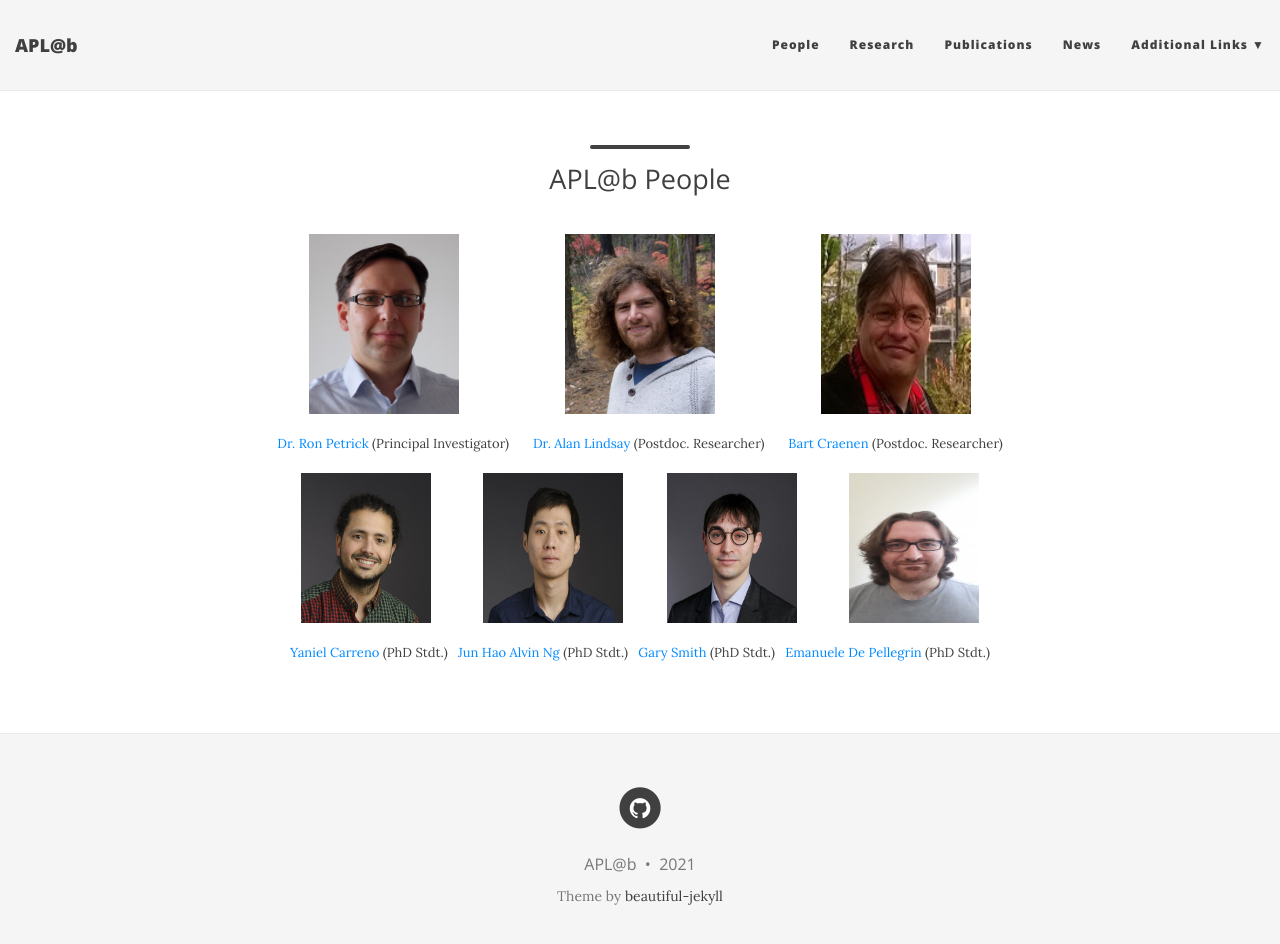
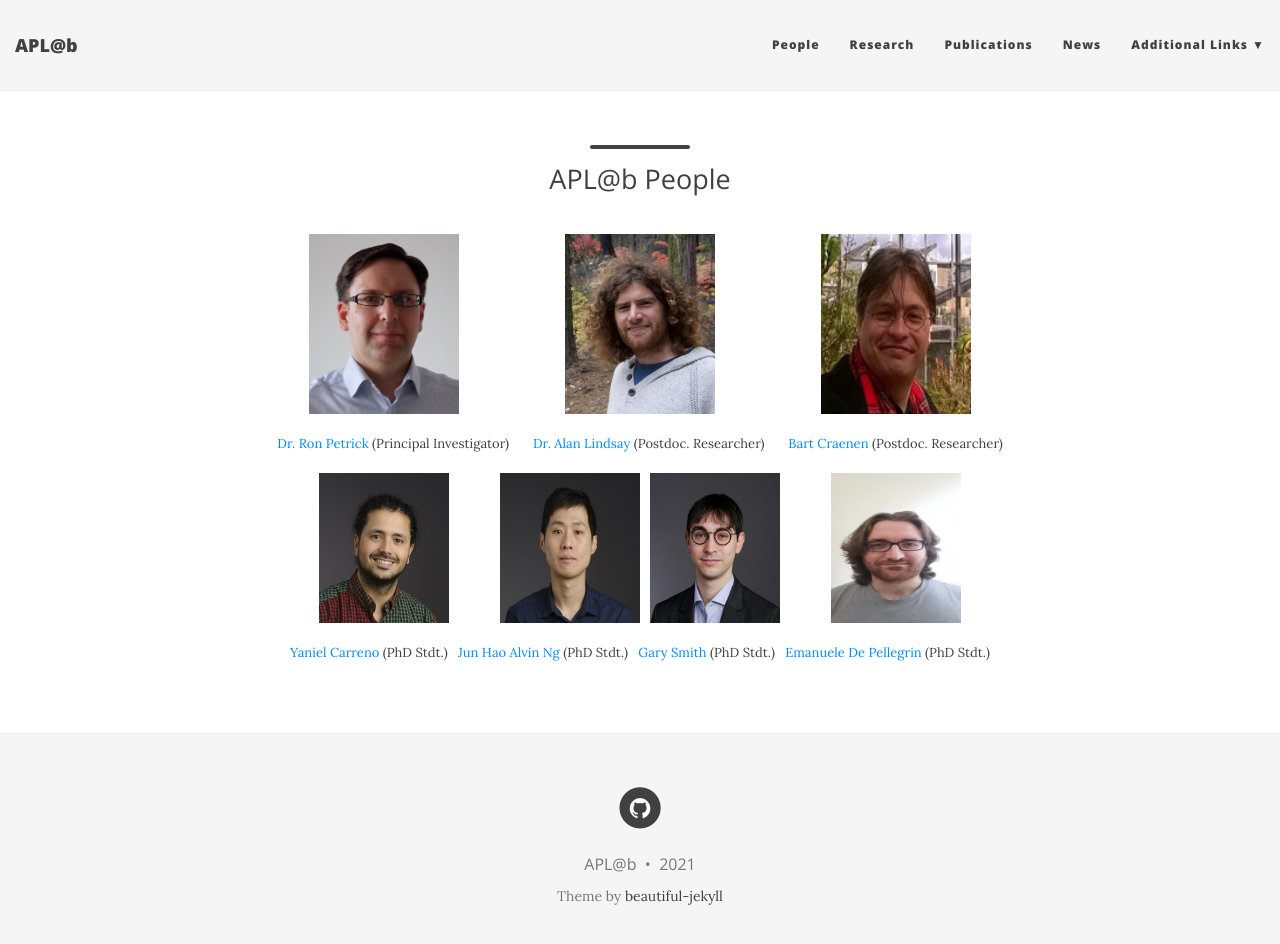
Before and after one commit to aplab2020/aplab2020.github.io, a Jekyll site: the page built from people.md, in a window 1280 px wide and 957 px high. Shown: the top 944 px of the window. Built offline with Jekyll 4.4.1, drawn with Linux system fonts in a browser that asks for light colours; nearby versions of some CDN libraries.

Commit message:
Update people.md

```diff
--- a/people.md
+++ b/people.md
@@ -19,7 +19,7 @@
 
 
 <p align="center"> <img src="/img/yaniel.jpg" align="center" width="130" height="150">  &nbsp; &nbsp;  &nbsp; &nbsp; &nbsp; &nbsp;  &nbsp;
-                   <img src="/img/alvin.jpg" align="center" width="140" height="150"> &nbsp; &nbsp; &nbsp; &nbsp; &nbsp;  &nbsp;
+                   <img src="/img/alvin.jpg" align="center" width="140" height="150"> &nbsp;
                    <img src="/img/gary.jpg" align="center" width="130" height="150">  &nbsp; &nbsp; &nbsp; &nbsp; &nbsp;  &nbsp;  &nbsp;
                    <img src="/img/emanuelle.jpeg" align="center" width="130" height="150"></p>
 
```
